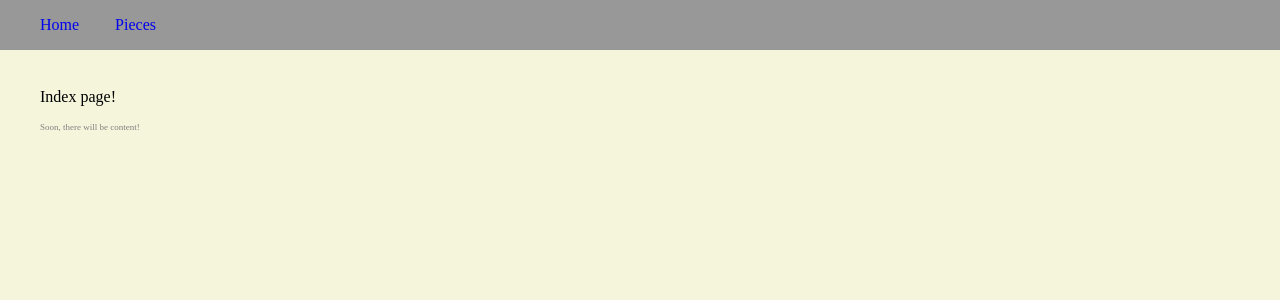
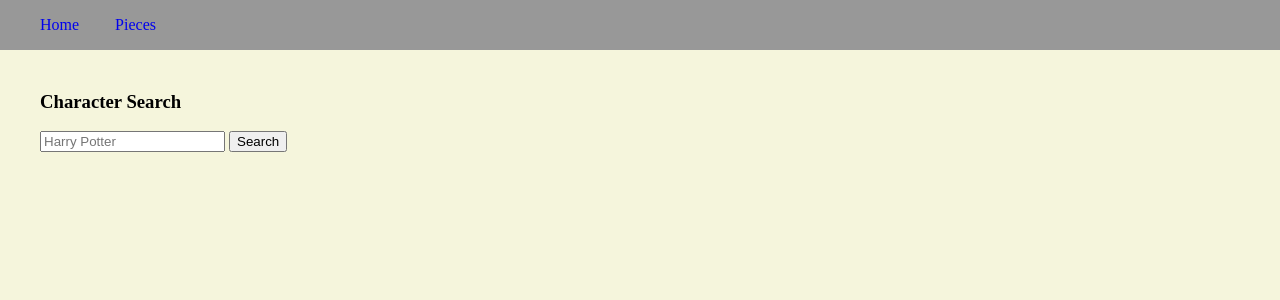
Before and after one commit to jheld/plannedfiction, a Django app: page / in a window 1280 px wide. Shown: the top 300 px of the page. Run offline with Django 3.2, Linux system fonts and the light colour scheme; parts of the project's set-up code (start-up, migrations or seed data) failed here and were passed over.

Commit message:
simple character searching; returned url is invalid.

```diff
--- a/fictionProject/fictionProject/templates/index.html
+++ b/fictionProject/fictionProject/templates/index.html
@@ -1,9 +1,21 @@
 {% extends "base.html" %}
+{% block js %}
+<script type="text/javascript" src="http://code.jquery.com/jquery-latest.min.js"></script>
+<script type="text/javascript" src="{{ STATIC_URL }}js/script.js"></script>
+{% endblock %}
 {% block content %}
-<p>
-  Index page!
-</p>
-<p id="upcoming">
-  Soon, there will be content!
-</p>
+<div id="character_search">
+  <h3>
+    Character Search
+  </h3>
+  <input type="text" value="" id="character_search_input" placeholder="Harry Potter"/>
+  <input type="submit" value="Search" id="character_search_submit"/>
+  <div id="character_results">
+    <h4 id="character_results_header">
+      Results
+    </h4>
+    <ul id="character_results_ul">
+    </ul>
+  </div>
+</div>
 {% endblock %}
--- a/fictionProject/piece/static/css/style.css
+++ b/fictionProject/piece/static/css/style.css
@@ -67,3 +67,34 @@ body {
     position:relative;
     margin-right: 0.7em;
 }
+
+/* piece page specifics  */
+#main_pane {
+    position: static;
+    /*width:66.6%;*/
+}
+
+#characters {
+    position: static;
+    /*float: left;
+    width: 50%;*/
+}
+
+#events {
+    position: static;
+    /*float: right;
+    width: 50%;
+    height:100%;*/
+}
+
+/*#eventTiming {
+    bottom:0em;
+    position:relative;
+    left:-32em;
+    top:10em;
+}*/
+
+/* index page  */
+#character_results_header {
+    display:none;
+}
--- a/fictionProject/piece/static/js/script.js
+++ b/fictionProject/piece/static/js/script.js
@@ -102,6 +102,25 @@ $(document).ready(function() {
 	    });
 	}
     });
+    $('#character_search_submit').click(function() {
+	var character_search_input = $(this).parent().find('#character_search_input').val();
+	if ( character_search_input.length )
+	{
+	    var parentElement = $(this).parent();
+	    var loc = $('#path').text();
+	    $.get(loc, {'character_search_input':character_search_input}, function(data) {
+		//$(parentElement).find('#results').val(data['characters_search']);
+		$('#character_results_header').show('slow');
+		$(document).find('#character_results_ul').empty();
+		for ( var i = 0; i < data['characters_results'].length; i++  )
+		{
+		    var result_str = data['characters_results'][i];
+		    $(document).find('#character_results_ul').append('<li><a href='+result_str[1]+'>'+result_str[0].toString()+'</li>');
+
+		}
+	    });
+	}
+    });
 
 });
 // using jQuery
--- a/fictionProject/piece/views.py
+++ b/fictionProject/piece/views.py
@@ -10,6 +10,37 @@ from models import *
 
 def index(request):
     context = {}
+    if request.is_ajax():
+        if request.method == 'GET':
+            if 'character_search_input' in request.GET:
+                character_search = request.GET['character_search_input']
+                first_name = ''
+                last_name = ''
+                middle_name = ''
+                search_name = character_search.split(' ')
+                if search_name:
+                    first_name = search_name[0]
+                    if len(search_name) > 1:
+                        last_name = search_name[-1]
+                        if len(search_name) > 2:
+                            middle_name = search_name[1]
+                if first_name:
+                    characters_results = Character.objects.filter(first_name=first_name)
+                if middle_name and last_name:
+                    characters_results = characters_results.objects.filter(midde_name=midde_name,last_name=last_name)
+                print(characters_results)
+                if characters_results:
+                    formatted_results = []
+                    for character_result in characters_results:
+                        full_name = character_result.__unicode__().replace('  ', ' ')
+                        formatted_results.append([full_name,character_result.id])
+                    print(formatted_results)
+                    context['characters_results'] = formatted_results
+                else:
+                    context['characters_results'] = ['No results.','']
+            data = json.dumps(context)
+            return HttpResponse(data,mimetype='application/json')
+
     return render(request,'index.html',context)
 
 def pieces(request):
@@ -81,7 +112,6 @@ def piece(request,pk):
                     newEvent.characters.add(Character.objects.get(pk=char))
             context['event_form'] = EventForm(aPiece)
             context['form'] = CharacterForm()
-            print('got here!')
     elif request.is_ajax():
         context = {}
         if request.method == 'POST':
```
Also changed, not shown: fictionProject/fictionProject/templates/piece.html (+56 -7 lines).
